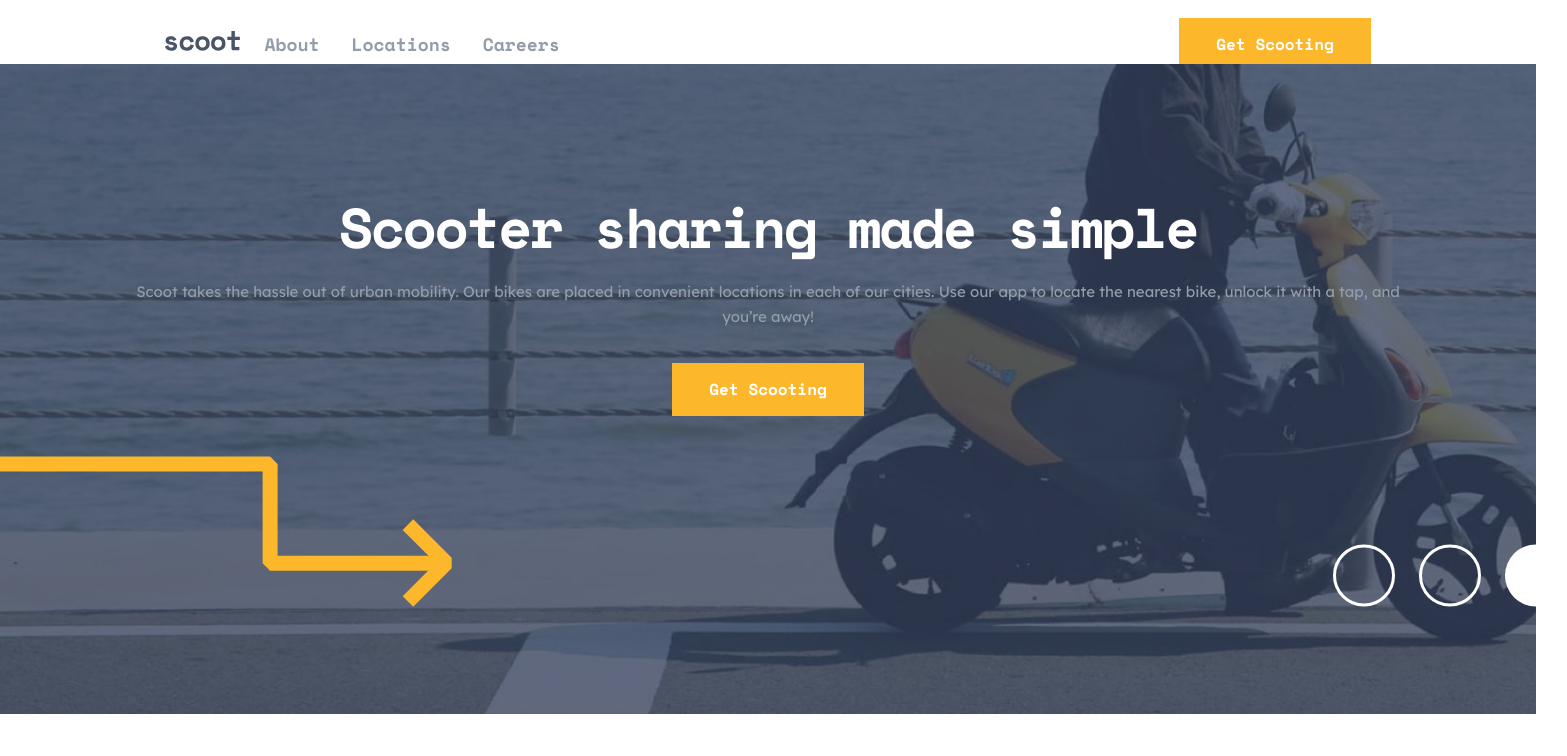
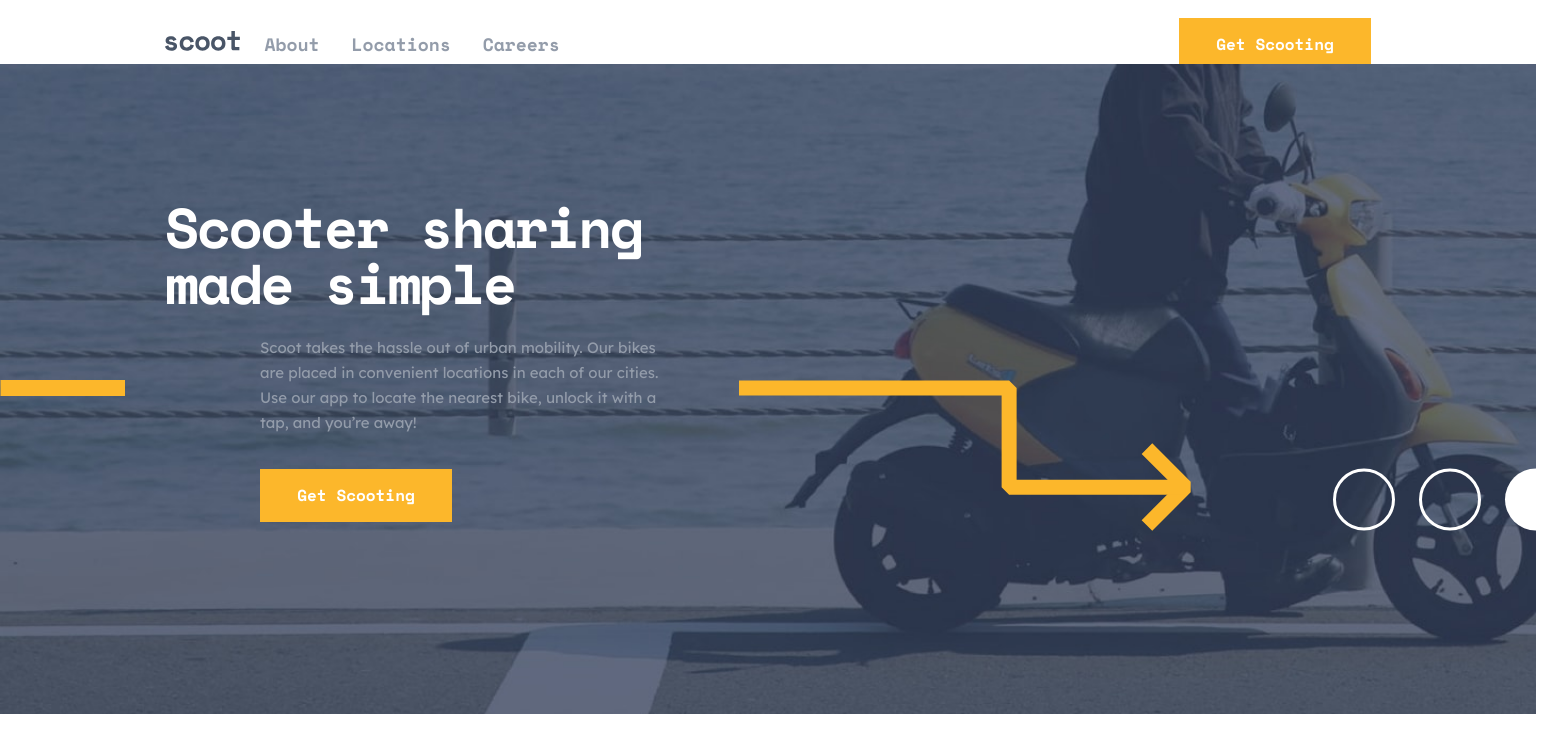
Before and after one commit to Eileenpk/Scooter, a Next.js app: page / in a window 1536 px wide. Shown: the top 756 px of the page, 1567 px wide, since content can reach past the window. Built offline with nearby package versions, Linux system fonts and the light colour scheme.

Commit message:
finish: Hero.js CSS

```diff
--- a/components/Hero.js
+++ b/components/Hero.js
@@ -33,6 +33,7 @@
 
       {arrow && width > 768 && (
         <div className={styles.heroImageContainer}>
+          <div className={styles.heroLineImage}></div>
           <Image
             src={arrowImg}
             alt="arrow pointing right"
--- a/styles/hero.module.css
+++ b/styles/hero.module.css
@@ -39,4 +39,42 @@
         position: relative;
         left: 31px;
     }
+
+    .heroLineImage {
+        display: none;
+    }
 }
+
+@media(min-width:1400px) {
+
+    .heroHeading {
+      width: 500px;
+      text-align: left;
+      margin-left: 165px;
+    }
+
+    .heroText {
+       width: 405px;
+       text-align: left;
+       margin-left: 260px;
+    }
+
+    .heroImageContainer {
+        position: absolute;
+        top: 340px;
+    }
+
+    .heroLineImage {
+       display: unset;
+       position: relative;
+       top: -135px;
+       background-image: url('/patterns/line.svg');
+       height: 16px;
+       width: 125px;
+       margin-right: 502px;
+    }
+
+    .heroBtn {
+        margin-left: 260px;
+    }
+}
```
